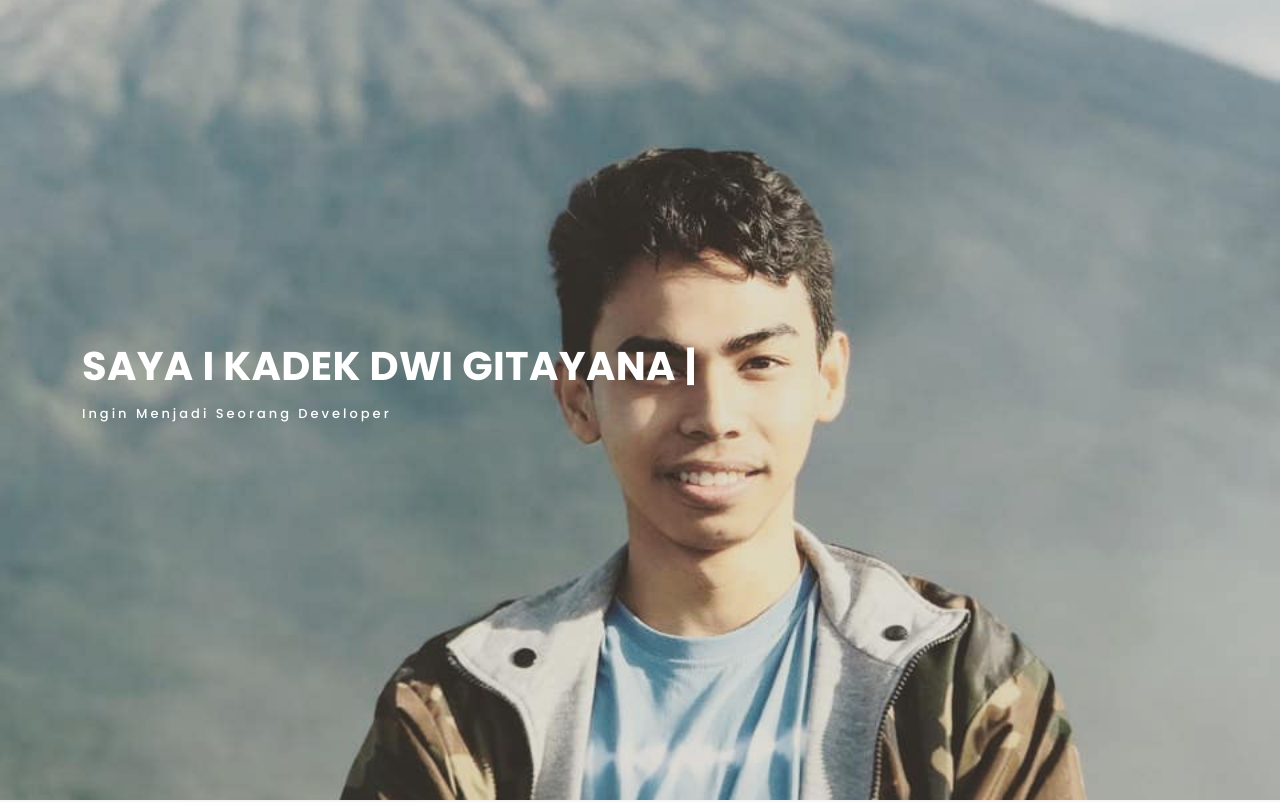
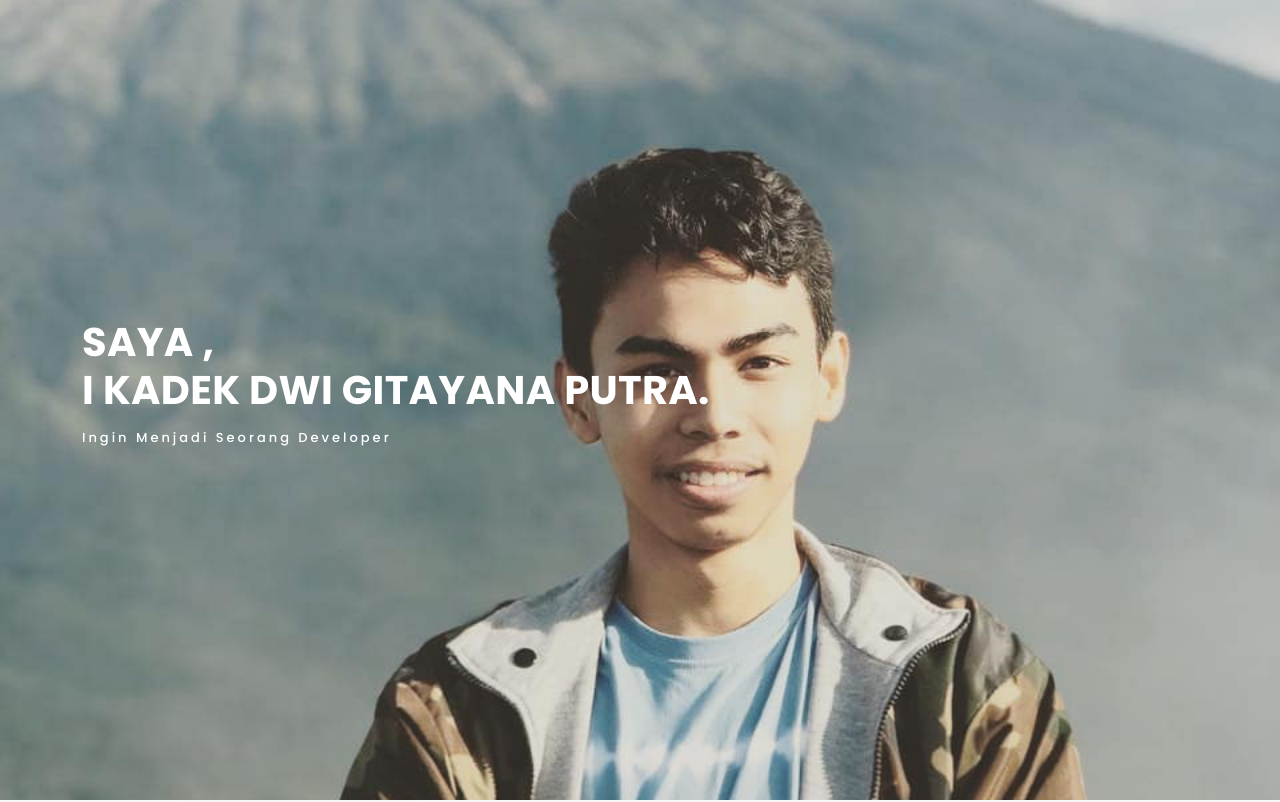
Before and after one commit to kadekyana/KRS, a plain HTML site: page index.html in a window 1280 px wide. Shown: the top 802 px of the page. Drawn offline with nearby package versions, Linux system fonts and the light colour scheme; a web font is replaced by a local one.

Commit message:
Update index.html

```diff
--- a/index.html
+++ b/index.html
@@ -44,7 +44,7 @@
     <div id="hero" class="home">
       <div class="container">
         <div class="hero-content">
-          <h1>Saya <span class="typed" data-typed-items="I Kadek Dwi Gitayana Putra"></span></h1>
+          <h1>Saya , <br> I Kadek Dwi Gitayana Putra.</h1>
           <p>Ingin menjadi seorang Developer</p>
         </div>
       </div>
```
